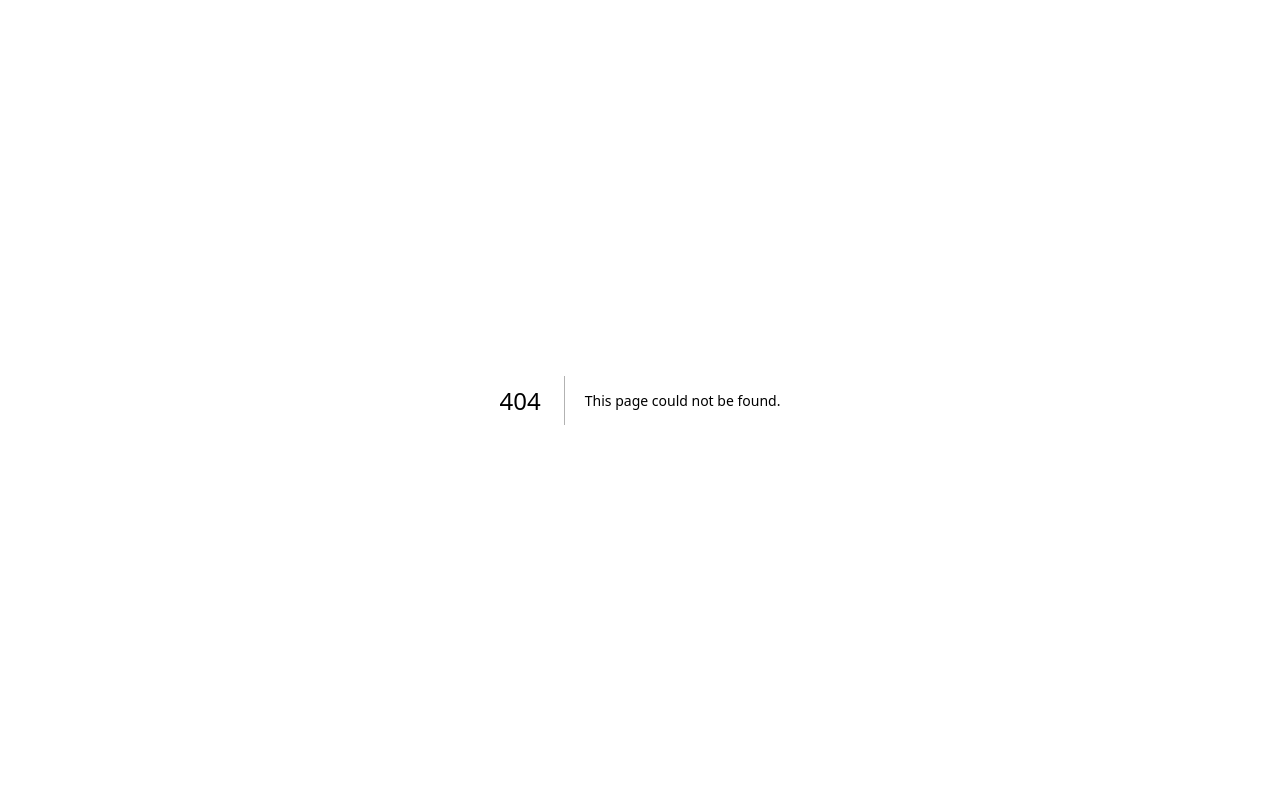
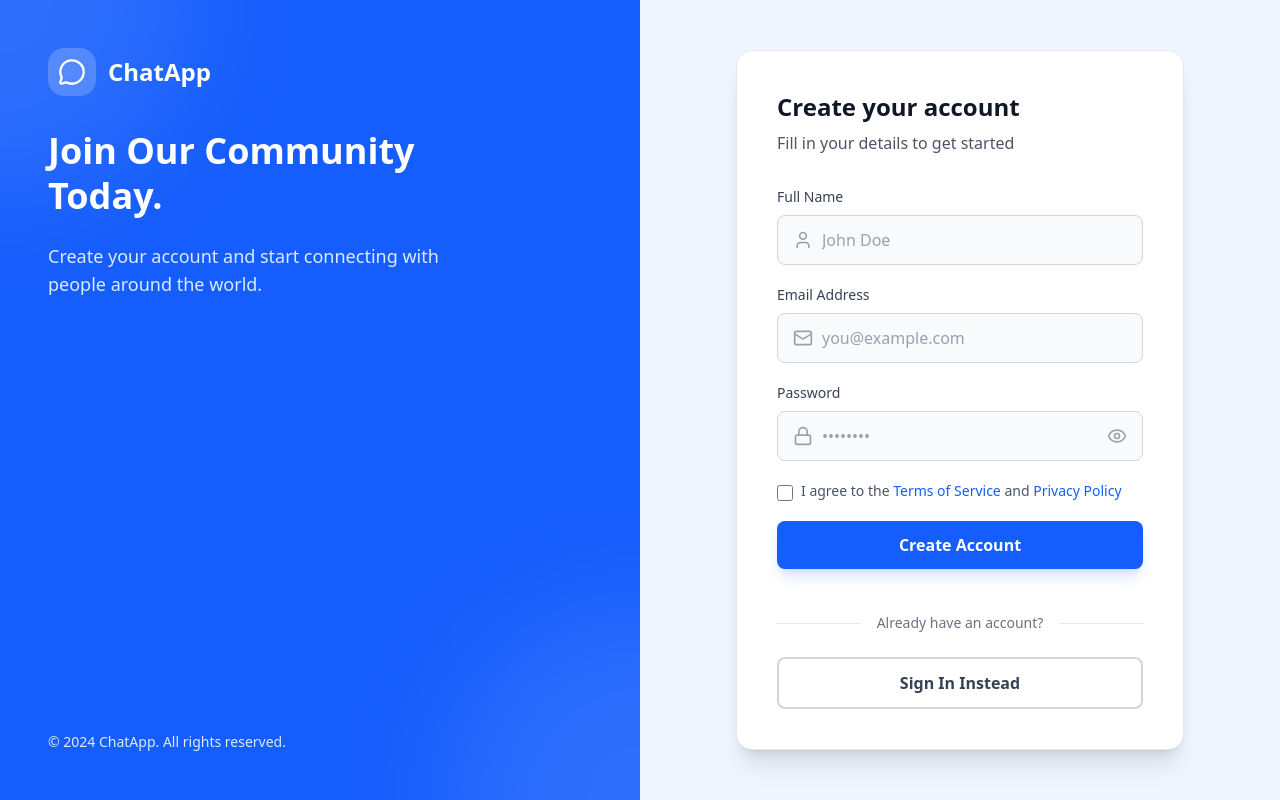
Before and after one commit to andrewprasetya-k/chat-app, a Next.js app in the folder frontend/: page /register in a window 1280 px wide. Before the commit this address had no page. Built offline with nearby package versions, Linux system fonts and the light colour scheme.

Commit message:
added register page

```diff
--- /dev/null
+++ b/frontend/src/pages/register.tsx
@@ -0,0 +1,215 @@
+import { useState } from "react";
+import { MessageCircle, Mail, Lock, Eye, EyeOff, User } from "lucide-react";
+
+export default function RegisterPage() {
+  const [showPassword, setShowPassword] = useState(false);
+  const [fullName, setFullName] = useState("");
+  const [email, setEmail] = useState("");
+  const [password, setPassword] = useState("");
+
+  const handleSubmit = (e: React.FormEvent) => {
+    e.preventDefault();
+    // Handle register logic here
+    console.log("Register attempt:", { fullName, email, password });
+  };
+
+  return (
+    <div className="flex min-h-screen bg-blue-50">
+      {/* Left Panel - Branding */}
+      <div className="hidden lg:flex lg:w-1/2 bg-blue-600 p-12 flex-col justify-between relative overflow-hidden">
+        {/* Background Pattern */}
+        <div className="absolute inset-0 opacity-10">
+          <div className="absolute top-0 left-0 w-96 h-96 bg-white rounded-full blur-3xl transform -translate-x-1/2 -translate-y-1/2"></div>
+          <div className="absolute bottom-0 right-0 w-96 h-96 bg-white rounded-full blur-3xl transform translate-x-1/2 translate-y-1/2"></div>
+        </div>
+
+        <div className="relative z-10">
+          <div className="flex items-center gap-3 mb-8">
+            <div className="w-12 h-12 bg-white/20 backdrop-blur-sm rounded-2xl flex items-center justify-center">
+              <MessageCircle className="w-7 h-7 text-white" />
+            </div>
+            <h1 className="text-2xl font-bold text-white">ChatApp</h1>
+          </div>
+
+          <div className="space-y-6 max-w-md">
+            <h2 className="text-4xl font-bold text-white leading-tight">
+              Join Our Community
+              <br />
+              Today.
+            </h2>
+            <p className="text-lg text-blue-100">
+              Create your account and start connecting with people around the world.
+            </p>
+          </div>
+        </div>
+
+        <div className="relative z-10 text-blue-100 text-sm">
+          <p>© 2024 ChatApp. All rights reserved.</p>
+        </div>
+      </div>
+
+      {/* Right Panel - Register Form */}
+      <div className="flex-1 flex items-center justify-center p-6 sm:p-12">
+        <div className="w-full max-w-md">
+          {/* Mobile Logo */}
+          <div className="flex lg:hidden items-center gap-3 mb-8 justify-center">
+            <div className="w-12 h-12 bg-blue-600 rounded-2xl flex items-center justify-center">
+              <MessageCircle className="w-7 h-7 text-white" />
+            </div>
+            <h1 className="text-2xl font-bold text-gray-900">ChatApp</h1>
+          </div>
+
+          <div className="bg-white rounded-2xl shadow-xl p-8 sm:p-10 border border-gray-200">
+            <div className="mb-8">
+              <h2 className="text-2xl font-bold text-gray-900 mb-2">
+                Create your account
+              </h2>
+              <p className="text-gray-600">
+                Fill in your details to get started
+              </p>
+            </div>
+
+            <form onSubmit={handleSubmit} className="space-y-5">
+              {/* Full Name Input */}
+              <div>
+                <label
+                  htmlFor="fullName"
+                  className="block text-sm font-medium text-gray-700 mb-2"
+                >
+                  Full Name
+                </label>
+                <div className="relative">
+                  <div className="absolute inset-y-0 left-0 pl-4 flex items-center pointer-events-none">
+                    <User className="h-5 w-5 text-gray-400" />
+                  </div>
+                  <input
+                    id="fullName"
+                    type="text"
+                    value={fullName}
+                    onChange={(e) => setFullName(e.target.value)}
+                    placeholder="John Doe"
+                    required
+                    className="w-full pl-11 pr-4 py-3 bg-gray-50 border border-gray-300 rounded-lg text-gray-900 placeholder-gray-400 focus:outline-none focus:ring-2 focus:ring-blue-500 focus:border-transparent transition-all"
+                  />
+                </div>
+              </div>
+
+              {/* Email Input */}
+              <div>
+                <label
+                  htmlFor="email"
+                  className="block text-sm font-medium text-gray-700 mb-2"
+                >
+                  Email Address
+                </label>
+                <div className="relative">
+                  <div className="absolute inset-y-0 left-0 pl-4 flex items-center pointer-events-none">
+                    <Mail className="h-5 w-5 text-gray-400" />
+                  </div>
+                  <input
+                    id="email"
+                    type="email"
+                    value={email}
+                    onChange={(e) => setEmail(e.target.value)}
+                    placeholder="you@example.com"
+                    required
+                    className="w-full pl-11 pr-4 py-3 bg-gray-50 border border-gray-300 rounded-lg text-gray-900 placeholder-gray-400 focus:outline-none focus:ring-2 focus:ring-blue-500 focus:border-transparent transition-all"
+                  />
+                </div>
+              </div>
+
+              {/* Password Input */}
+              <div>
+                <label
+                  htmlFor="password"
+                  className="block text-sm font-medium text-gray-700 mb-2"
+                >
+                  Password
+                </label>
+                <div className="relative">
+                  <div className="absolute inset-y-0 left-0 pl-4 flex items-center pointer-events-none">
+                    <Lock className="h-5 w-5 text-gray-400" />
+                  </div>
+                  <input
+                    id="password"
+                    type={showPassword ? "text" : "password"}
+                    value={password}
+                    onChange={(e) => setPassword(e.target.value)}
+                    placeholder="••••••••"
+                    required
+                    className="w-full pl-11 pr-12 py-3 bg-gray-50 border border-gray-300 rounded-lg text-gray-900 placeholder-gray-400 focus:outline-none focus:ring-2 focus:ring-blue-500 focus:border-transparent transition-all"
+                  />
+                  <button
+                    type="button"
+                    onClick={() => setShowPassword(!showPassword)}
+                    className="absolute inset-y-0 right-0 pr-4 flex items-center text-gray-400 hover:text-gray-600 transition-colors"
+                  >
+                    {showPassword ? (
+                      <EyeOff className="h-5 w-5" />
+                    ) : (
+                      <Eye className="h-5 w-5" />
+                    )}
+                  </button>
+                </div>
+              </div>
+
+              {/* Terms and Conditions */}
+              <div className="flex items-start">
+                <input
+                  type="checkbox"
+                  id="terms"
+                  required
+                  className="w-4 h-4 mt-1 rounded border-gray-300 text-blue-600 focus:ring-blue-500 focus:ring-2"
+                />
+                <label htmlFor="terms" className="ml-2 text-sm text-gray-600">
+                  I agree to the{" "}
+                  <a
+                    href="#"
+                    className="font-medium text-blue-600 hover:text-blue-700"
+                  >
+                    Terms of Service
+                  </a>{" "}
+                  and{" "}
+                  <a
+                    href="#"
+                    className="font-medium text-blue-600 hover:text-blue-700"
+                  >
+                    Privacy Policy
+                  </a>
+                </label>
+              </div>
+
+              {/* Submit Button */}
+              <button
+                type="submit"
+                className="w-full bg-blue-600 hover:bg-blue-700 text-white font-semibold py-3 px-4 rounded-lg focus:outline-none focus:ring-2 focus:ring-blue-500 focus:ring-offset-2 transition-all shadow-lg shadow-blue-500/20 hover:shadow-xl hover:shadow-blue-500/30"
+              >
+                Create Account
+              </button>
+
+              {/* Divider */}
+              <div className="relative my-6">
+                <div className="absolute inset-0 flex items-center">
+                  <div className="w-full border-t border-gray-200"></div>
+                </div>
+                <div className="relative flex justify-center text-sm">
+                  <span className="px-4 bg-white text-gray-500">
+                    Already have an account?
+                  </span>
+                </div>
+              </div>
+
+              {/* Login Link */}
+              <a
+                href="/login"
+                className="block w-full text-center bg-transparent hover:bg-gray-50 text-gray-700 font-semibold py-3 px-4 rounded-lg border-2 border-gray-300 focus:outline-none focus:ring-2 focus:ring-gray-400 focus:ring-offset-2 transition-all"
+              >
+                Sign In Instead
+              </a>
+            </form>
+          </div>
+        </div>
+      </div>
+    </div>
+  );
+}
```
